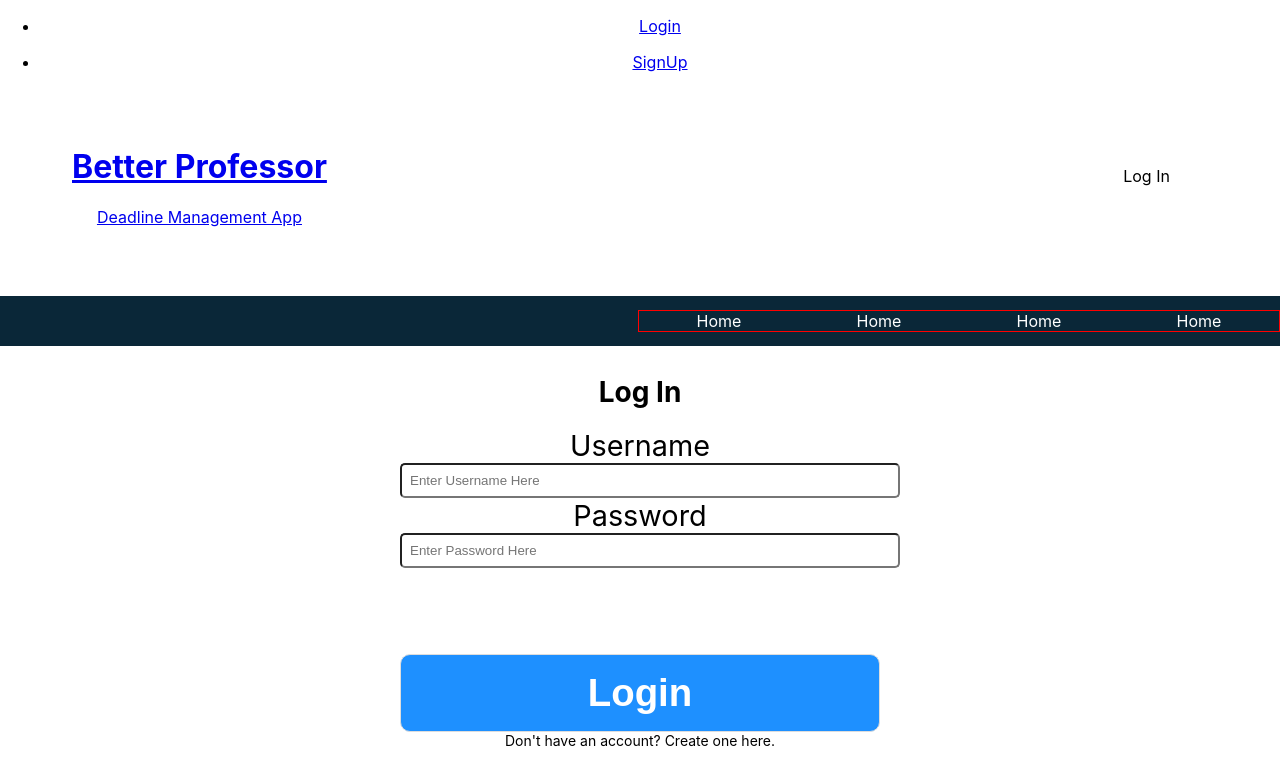
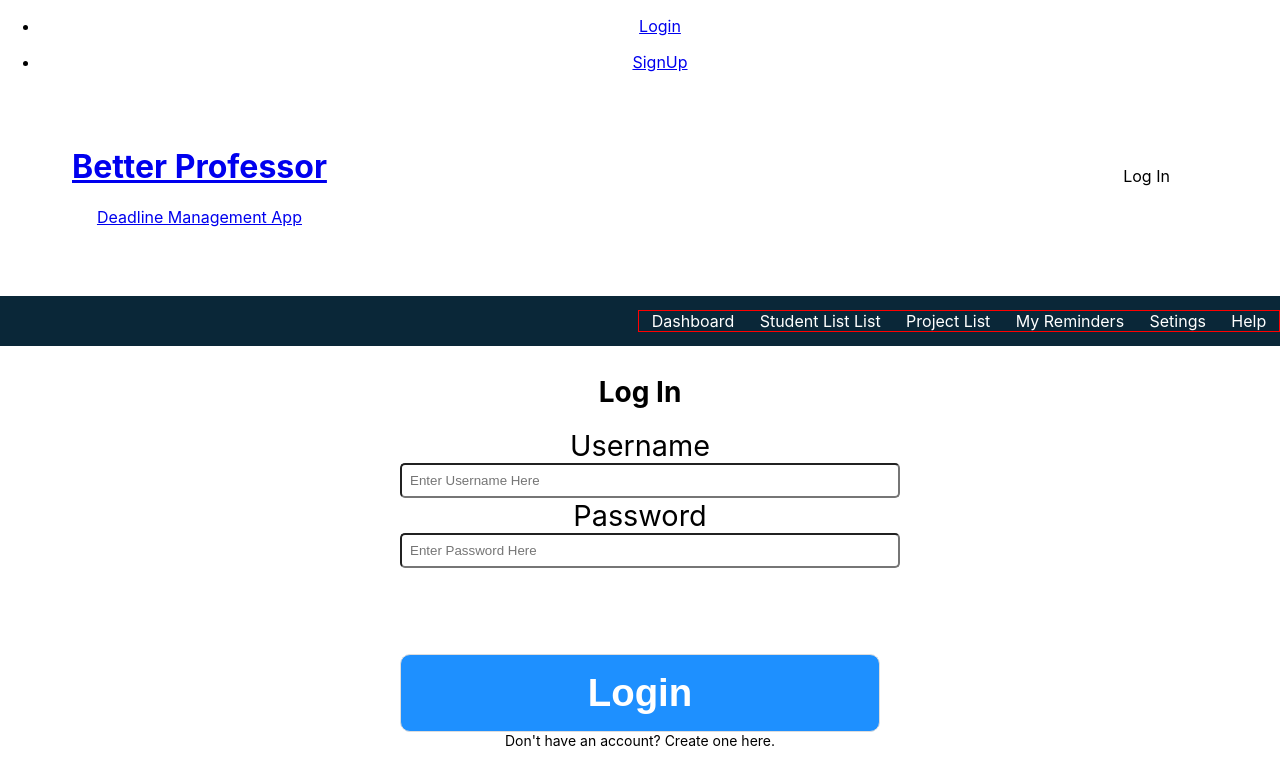
Before and after one commit to BW-Better-Professor-2/front-end, a React (Create React App) app in the folder better-professor2/: page /login in a window 1280 px wide. Shown: the top 784 px of the page. Built offline with nearby package versions, Linux system fonts and the light colour scheme.

Commit message:
backup commit

```diff
--- a/better-professor2/src/components/Navigation.js
+++ b/better-professor2/src/components/Navigation.js
@@ -10,10 +10,12 @@ function Navigation() {
     <Nav>
 
         <NavLinksContainer>
-            <Link className="link">Home</Link>
-            <Link className="link">Home</Link>
-            <Link className="link">Home</Link>
-            <Link className="link">Home</Link>
+            <Link className='link'>Dashboard</Link>
+            <Link className="link">Student List List</Link>
+            <Link className="link">Project List</Link>
+            <Link className="link">My Reminders</Link>
+            <Link className="link">Setings</Link>
+            <Link className="link">Help</Link>
        </NavLinksContainer>
     </Nav>
   );
```
